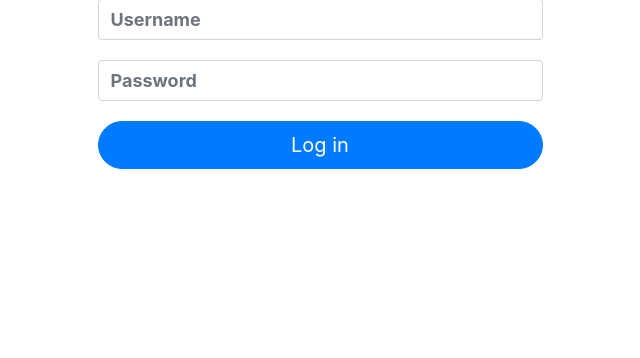
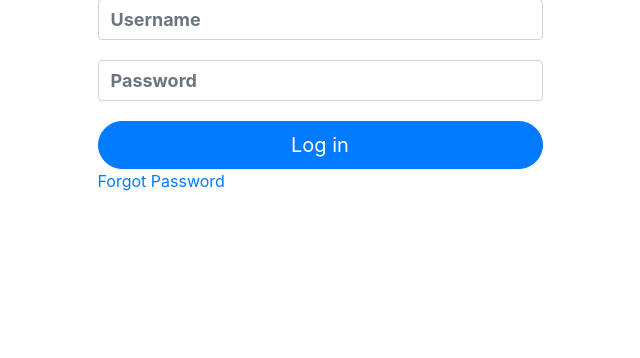
Before and after one commit to areacodelogic/flask_warbler, a Flask app: page /login in a window 1280 px wide. Shown: the part 209-567 px from the top of the page, without its empty margins (320-960 px from the left). Run offline with Flask 2, Linux system fonts and the light colour scheme; some libraries are stand-ins or nearby versions.

Commit message:
added forgot password button

```diff
--- a/templates/users/login.html
+++ b/templates/users/login.html
@@ -20,6 +20,7 @@
 
         <button class="btn btn-primary btn-block btn-lg">Log in</button>
       </form>
+        <a href="/forgotpassword">Forgot Password</a>
     </div>
   </div>
 
```
